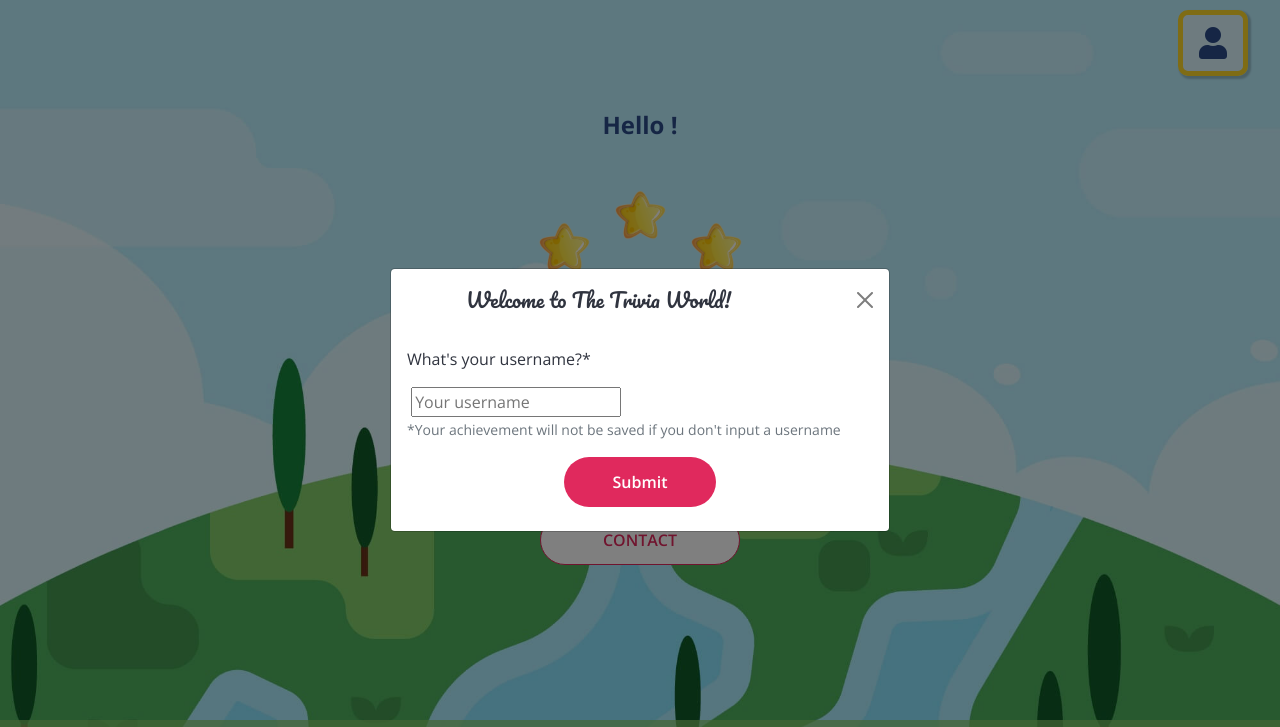
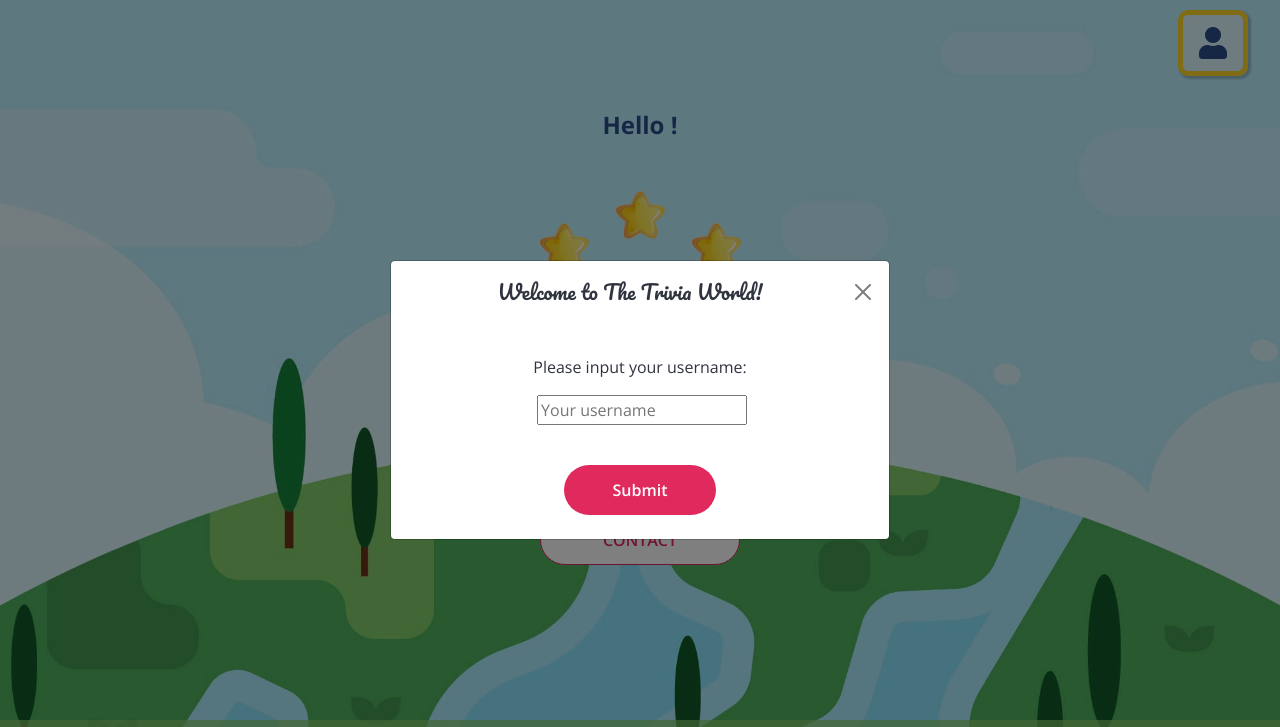
Before and after one commit to dissyulina/trivia-world, a plain HTML site: page index.html in a window 1280 px wide. Shown: the top 727 px of the page. Drawn offline with nearby package versions, Linux system fonts and the light colour scheme.

Commit message:
Change modal's styling on the Landing Page

```diff
--- a/assets/css/style.css
+++ b/assets/css/style.css
@@ -209,6 +209,13 @@ li {
     border: none;
 }
 
+.modal-header .btn-close {
+    margin: 0;
+    padding: 0;
+    width: 20px;
+    height: 20px;
+}
+
 /* How To Play Page */
 
 .full-container {
@@ -408,8 +415,9 @@ form {
 }
 
 #timer {
-    color:lightgray;
+    color:#acbcca;
     font-size: 10vh;
+    font-weight: 600;
     text-align: center;
 }
 
--- a/assets/js/script.js
+++ b/assets/js/script.js
@@ -22,7 +22,7 @@ $('#btn-player').on('click', function(e) {
 	saveData();
 	$("#username-modal").modal('show');
     $("#username-modal h5").text("Change Player");
-    $("#username-modal p").text("Add a new player or input your saved username");
+    $("#username-modal p").text("Add a new player or input your saved username:");
 });
 
 // Event listener as the username has been filled and the submit button is clicked
--- a/index.html
+++ b/index.html
@@ -95,19 +95,18 @@
         <div class="modal fade" id="username-modal" data-bs-backdrop="static" data-bs-keyboard="false" tabindex="-1" aria-labelledby="staticBackdropLabel" aria-hidden="true">
             <div class="modal-dialog modal-dialog-centered">
                 <div class="modal-content">
-                    <div class="modal-header">
+                    <div class="modal-header mb-3">
                         <h5 class="modal-title mx-auto" id="staticBackdropLabel">Welcome to The Trivia World!</h5>
                         <button type="button" class="btn-close" data-bs-dismiss="modal" aria-label="Close"></button>
                     </div>
-                    <div class="modal-body">
-                        <p>What's your username?*</p>
+                    <div class="modal-body text-center">
+                        <p>Please input your username:</p>
                         <div class="mx-auto">
                             <label for="username" class="col-form-label"></label>
                             <input type="text" placeholder="Your username" aria-label="Username" id="username" aria-describedby="username-help">
                             <br>
-                            <small id="username-help" class="form-text text-muted">*Your achievement will not be saved if you don't input a username</small>
                         </div>
-                        <div class="d-flex justify-content-center">
+                        <div class="d-flex justify-content-center mt-4">
                             <button type="submit" class="btn btn-main btn-sm mt-3" id="submit-username" data-bs-dismiss="modal">Submit</button>
                         </div>
                     </div>
```
